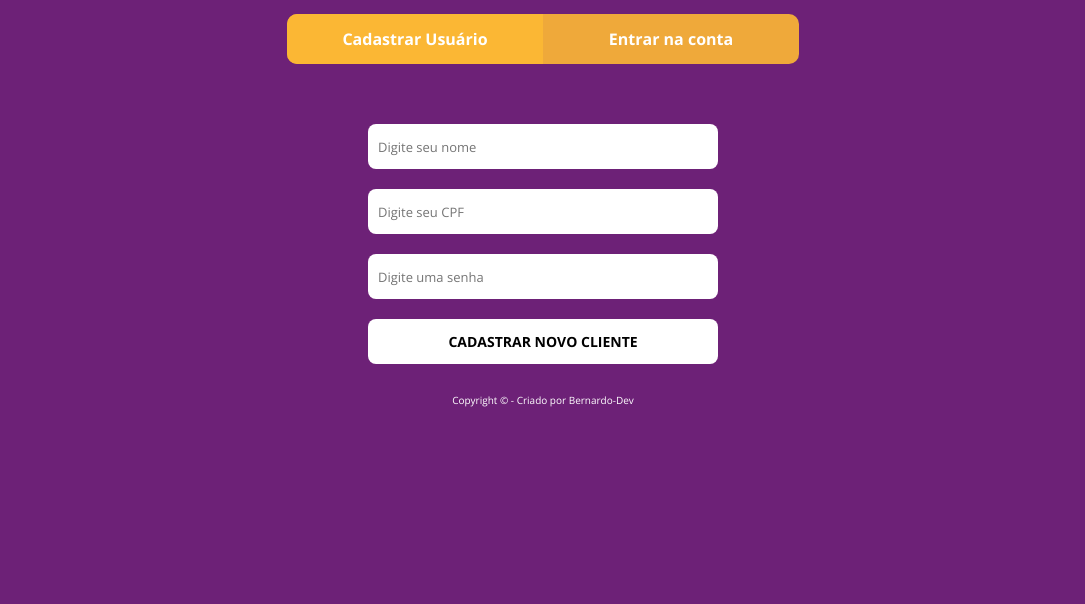
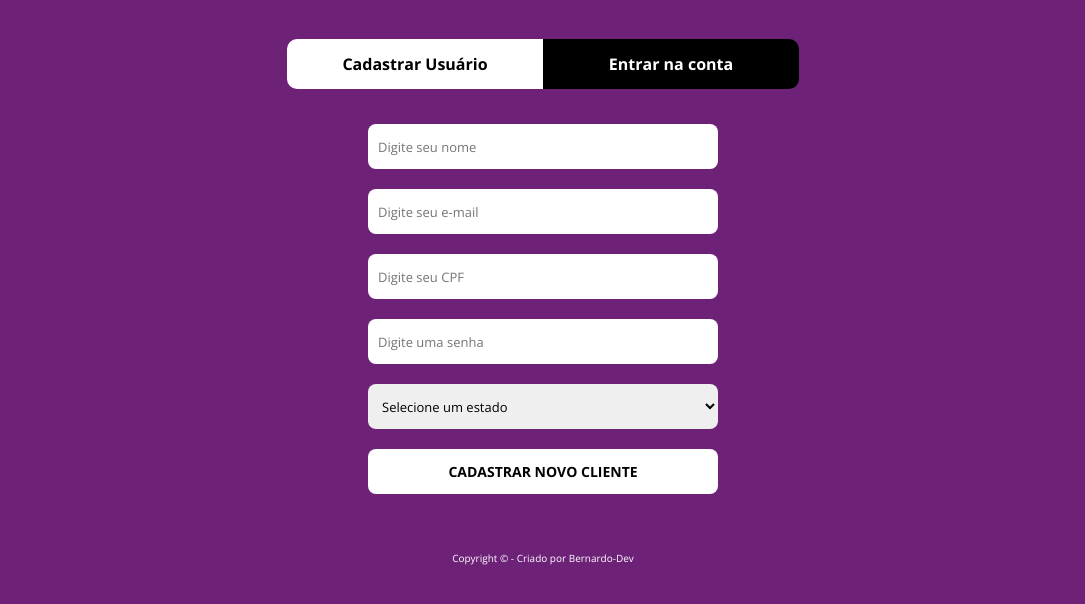
Before and after one commit to BernardoOficial/Bytebank, a website with bundled scripts: page index.html in a window 1280 px wide. Both pictures are taken after a click on the link "Cadastrar Usuário". Shown: the part 86-690 px from the top of the page, without its empty margins (97-1182 px from the left). Built offline with nearby package versions, Linux system fonts and the light colour scheme.

Commit message:
Atualizar visual do site

```diff
--- a/Cliente.js
+++ b/Cliente.js
@@ -4,10 +4,12 @@ class Cliente {
         return this._cpf;
     }
 
-    constructor(nome, cpf, senha) {
+    constructor(nome, cpf, senha, estado, email) {
         this.nome = nome;
         this._cpf = cpf;
         this._senha = senha;
+        this._estado = estado;
+        this._email = email;
     }
 
     autenticar(senha) {
--- a/css/style.css
+++ b/css/style.css
@@ -62,10 +62,11 @@ main {
 .main__nav {
     grid-area: menu;
     justify-self: center;
+    align-self: center;
 
     width: 50%;
     height: 50px;
-    background-color: rgba(253,184,52, .9);
+
     border-radius: 10px;
     overflow: hidden;
 
@@ -77,8 +78,19 @@ main {
 .main__nav__lista {
     width: 50%;
     height: 100%;
+    list-style: none;
+}
 
-    list-style: none;
+.main__nav__lista__link {
+    width: 100%;
+    height: 100%;
+
+    font-size: 1.6rem;
+    background-color: #000;
+    color: #fff;
+    text-decoration: none;
+    font-weight: bold;
+
     display: flex;
     justify-content: center;
     align-items: center;
@@ -86,23 +98,12 @@ main {
     transition: .3s;
 }
 
-.main__nav__lista.ativo {
-    background-color: rgba(253,184,52, .9);
-    color: #fff;
+.ativo {
+    background-color: #fff;
+    color: #000;
 }
 
-.main__nav__lista__link.ativo {
-    color: #fff;
-}
-
-.main__nav__lista__link {
-    font-size: 1.6rem;
-    color: #fff;
-    text-decoration: none;
-    font-weight: bold;
-}
-
-form input, form button{
+form input, form button, form select{
     width: 350px;
     height: 45px;
     padding: 0 10px;
@@ -123,6 +124,15 @@ form button {
     font-weight: bold;
     text-transform: uppercase;
     background-color: #fff;
+    transition: transform 0.2s;
+}
+
+form button:hover {
+    transform: scale(0.98);
+}
+
+.esconder {
+    display: none;
 }
 
 .main__cadastro {
@@ -133,13 +143,23 @@ form button {
 .main__cadastro form{
     display: flex;
     flex-direction: column;
-
 }
 
 .main__acesso {
-    display: none;
+    grid-area: formulario;
+    justify-self: center;
+}
+
+.main__acesso form {
+    display: flex;
+    flex-direction: column;
 }
 
 footer {
     grid-area: footer;
+    width: 80%;
+
+    display: flex;
+    justify-content: center;
+    align-items: center;
 }
--- a/index.html
+++ b/index.html
@@ -21,29 +21,41 @@
     <main>
 
         <nav class="main__nav">
-            <li class="main__nav__lista ativo">
-                <a href="#" class="main__nav__lista__link ativo">
+            <li class="main__nav__lista">
+                <a href="#" class="main__nav__lista__link ativo" data-aba="cadastrar">
                     Cadastrar Usuário
                 </a>
             </li>
             <li class="main__nav__lista">
-                <a href="#" class="main__nav__lista__link">
+                <a href="#" class="main__nav__lista__link" data-aba="login">
                     Entrar na conta
                 </a>
             </li>
         </nav>
 
-        <section class="main__cadastro">
+        <section class="main__cadastro" data-conteudo="cadastrar">
             <form action="" method="GET" data-form-cadastrar>
                 <input type="text" name="nome" placeholder="Digite seu nome">
+                <input type="email" name="email" placeholder="Digite seu e-mail">
                 <input type="number" name="cpf" placeholder="Digite seu CPF">
                 <input type="number" name="senha" placeholder="Digite uma senha">
+
+                <select>
+                    <option disabled selected>Selecione um estado</option>
+                    <option>SP</option>
+                    <option>RJ</option>
+                    <option>MG</option>
+                    <option>SC</option>
+                    <option>ES</option>
+                    <option>RS</option>
+                    <option>PR</option>
+                </select>
 
                 <button>Cadastrar novo cliente</button>
             </form>
         </section>
 
-        <section class="main__acesso">
+        <section class="main__acesso esconder" data-conteudo="login">
             <form action="" method="GET" data-form-acessar>
                 <input type="number" name="cpf" placeholder="CPF: ">
                 <input type="number" name="senha" placeholder="senha: ">
@@ -55,12 +67,13 @@
     </main>
 
     <footer>
-        <p>Copyright &copy; - Criado por Bernardo-Dev</p>
+        <p class="footer__copyright">Copyright &copy; - Criado por Bernardo-Dev</p>
     </footer>
     <!-- <ul data-lista-clientes>
 
     </ul> -->
 
+    <script src="./script.js"></script>
     <script type="module" src="./index.js"></script>
 </body>
 
--- /dev/null
+++ b/script.js
@@ -0,0 +1,33 @@
+// Alternar cadastro e login
+
+const conteudos = document.querySelectorAll('[data-conteudo]');
+const abas = document.querySelectorAll('[data-aba]');
+
+abas.forEach(aba => aba.addEventListener('click', (evento) => {
+
+    let dataAtributo = evento.target.dataset.aba;
+
+    esconderConteudo();
+    limparAba();
+    selecionarConteudo(dataAtributo);
+    selecionarAba(aba)
+
+}));
+
+function limparAba() {
+    abas.forEach(aba => aba.classList.remove('ativo'));
+}
+
+function esconderConteudo() {
+    conteudos.forEach(conteudo => conteudo.classList.add('esconder'));
+}
+
+function selecionarConteudo(atributo) {
+    let conteudo = document.querySelector(`[data-conteudo="${atributo}"]`);
+
+    conteudo.classList.remove('esconder');
+}
+
+function selecionarAba(aba) {
+    aba.classList.add('ativo');
+}
```
Also changed, not shown: antigoIndex.js (deleted, +0 -10 lines).
